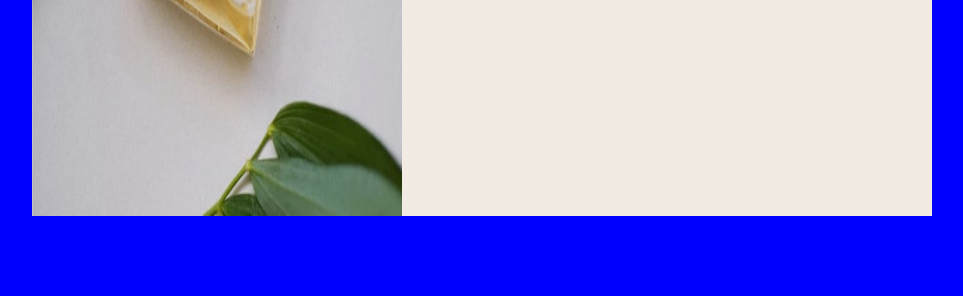
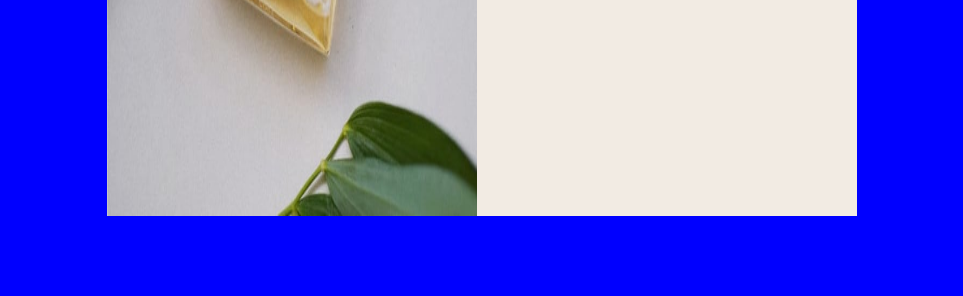
Before and after one commit to tijesus/perf, a plain HTML site: page Index.html in a window 1280 px wide. Shown: the part 504-800 px from the top of the page, without its empty margins (158-1121 px from the left). Drawn offline with Linux system fonts and the light colour scheme.

Commit message:
changed the with of the text and main

```diff
--- a/Index.html
+++ b/Index.html
@@ -28,7 +28,7 @@
           <h2>$149.99</h2>
           <p>$169.99</p>
         </div>
-          <a href="#">
+          <a href="https://gogoanime.tel/search.html?keyword=castlevania">
             <p>
             <span
               ><img
--- a/style.css
+++ b/style.css
@@ -79,29 +79,28 @@ align-items: center;
 
 
 
-@media (max-width: 1200px) {
-  /* main {
-    display: flex;
-    background-color: rgb(0, 17, 255);
-    } */
-}
 
-@media (min-width: 980px) {
+
+@media (min-width: 750px) {
   body{
     background-color: blue;
   }
   main {
     display: flex;
     flex-flow: row;
-    width:900px;
+    width:750px;
     margin: 20 auto;
     background-color: hsl(30, 38%, 92%);
     }
 
 img {
-  width: 370px;
+  /* width: 370px; */
   border-radius: none;
-}
+  }
+  .text{
+    margin: 50px auto;
+    width: 320px;
+  }
 
   .mobile{
     display: hidden;
```
